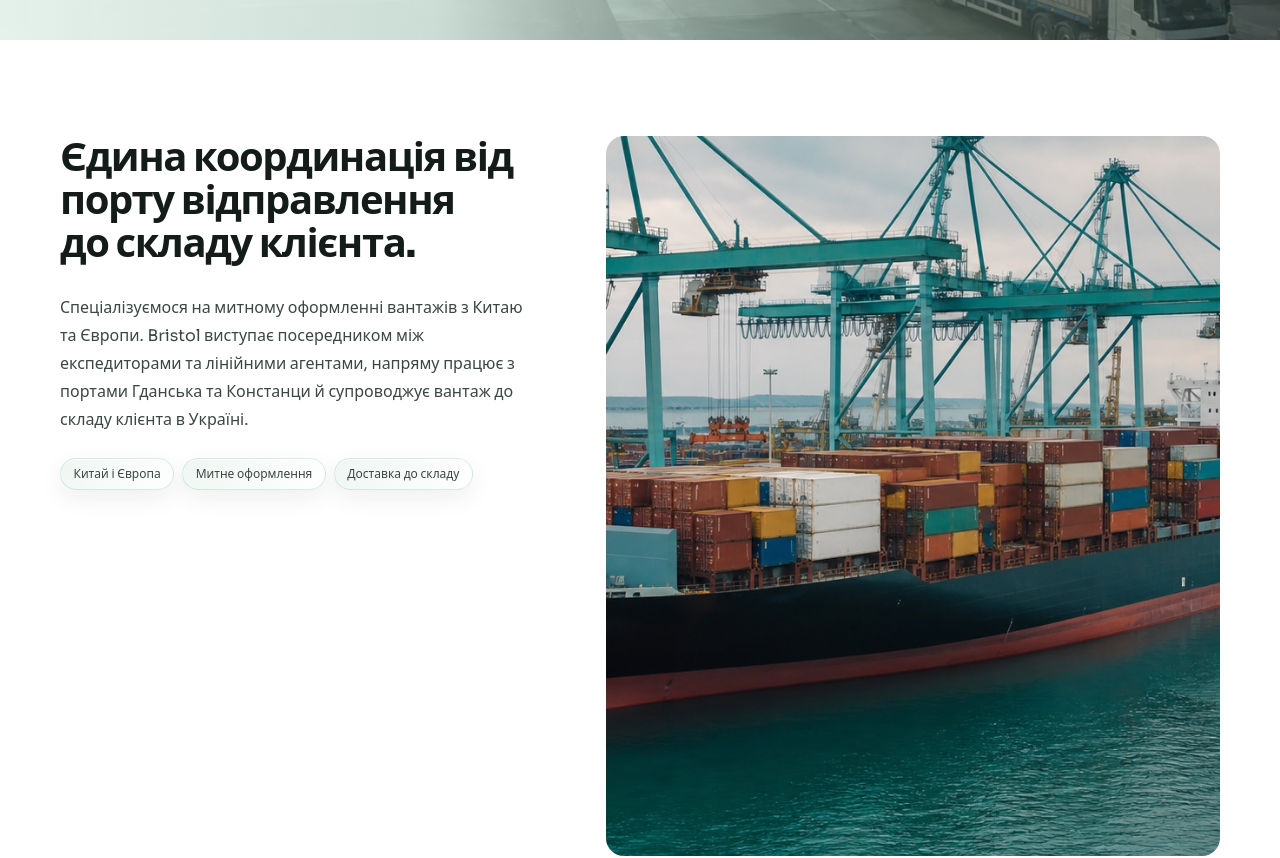
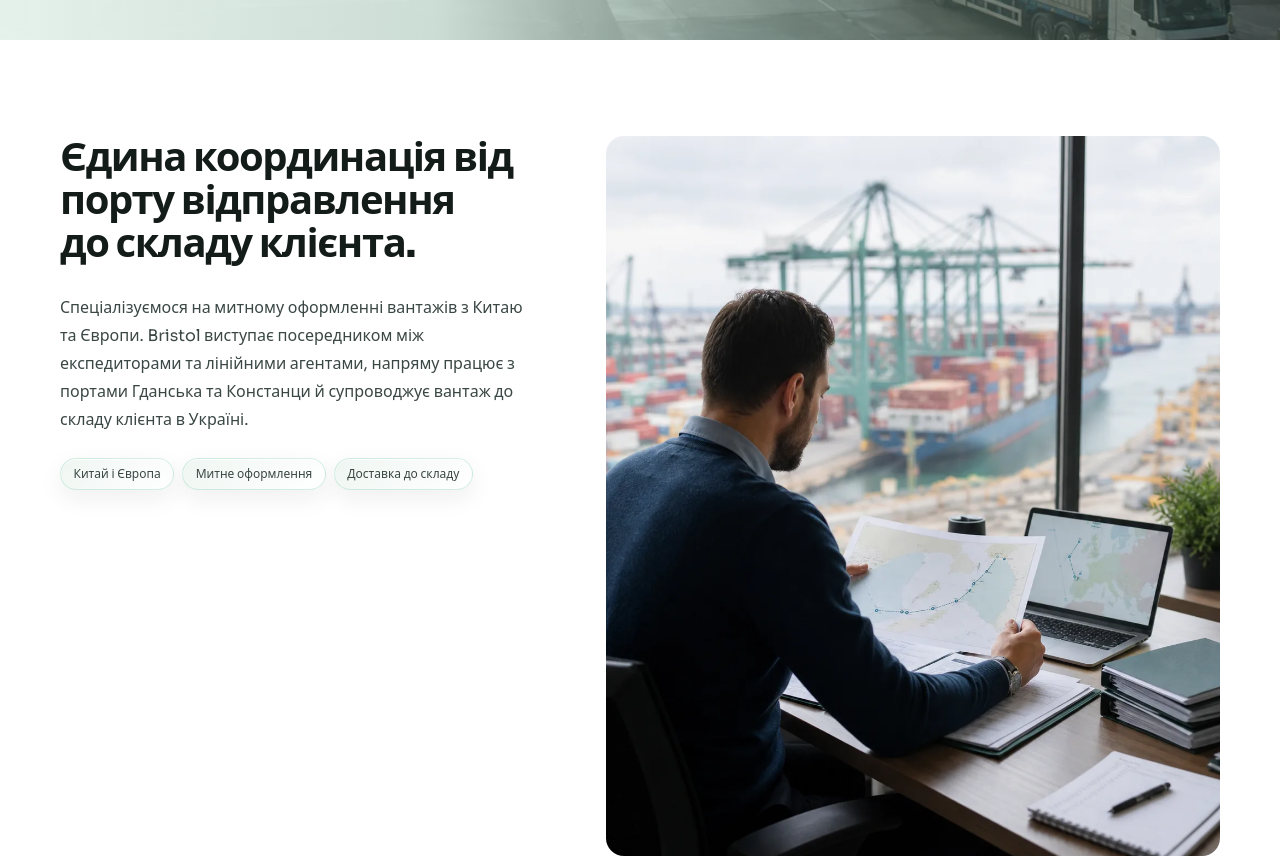
Before and after one commit to eerinessofsilence/bristol, a React (Vite) app in the folder frontend/: page / in a window 1280 px wide. Shown: the part 760-1618 px from the top of the page. Built offline with nearby package versions, Linux system fonts and the light colour scheme; no server answers.

Commit message:
feat(frontend): add logistics coordination visual

```diff
--- a/frontend/src/components/Intro.tsx
+++ b/frontend/src/components/Intro.tsx
@@ -28,8 +28,8 @@ export function Intro() {
           data-reveal
         >
           <img
-            src="/images/port-terminal-wide.jpg"
-            alt="Контейнерне судно біля терміналу морського порту"
+            src="/images/logistics-coordination.webp"
+            alt="Логістичний координатор планує маршрут контейнерного вантажу"
             className="h-full w-full object-cover"
             loading="lazy"
           />
```
Also changed, not shown: frontend/public/images/logistics-coordination.webp (added).
